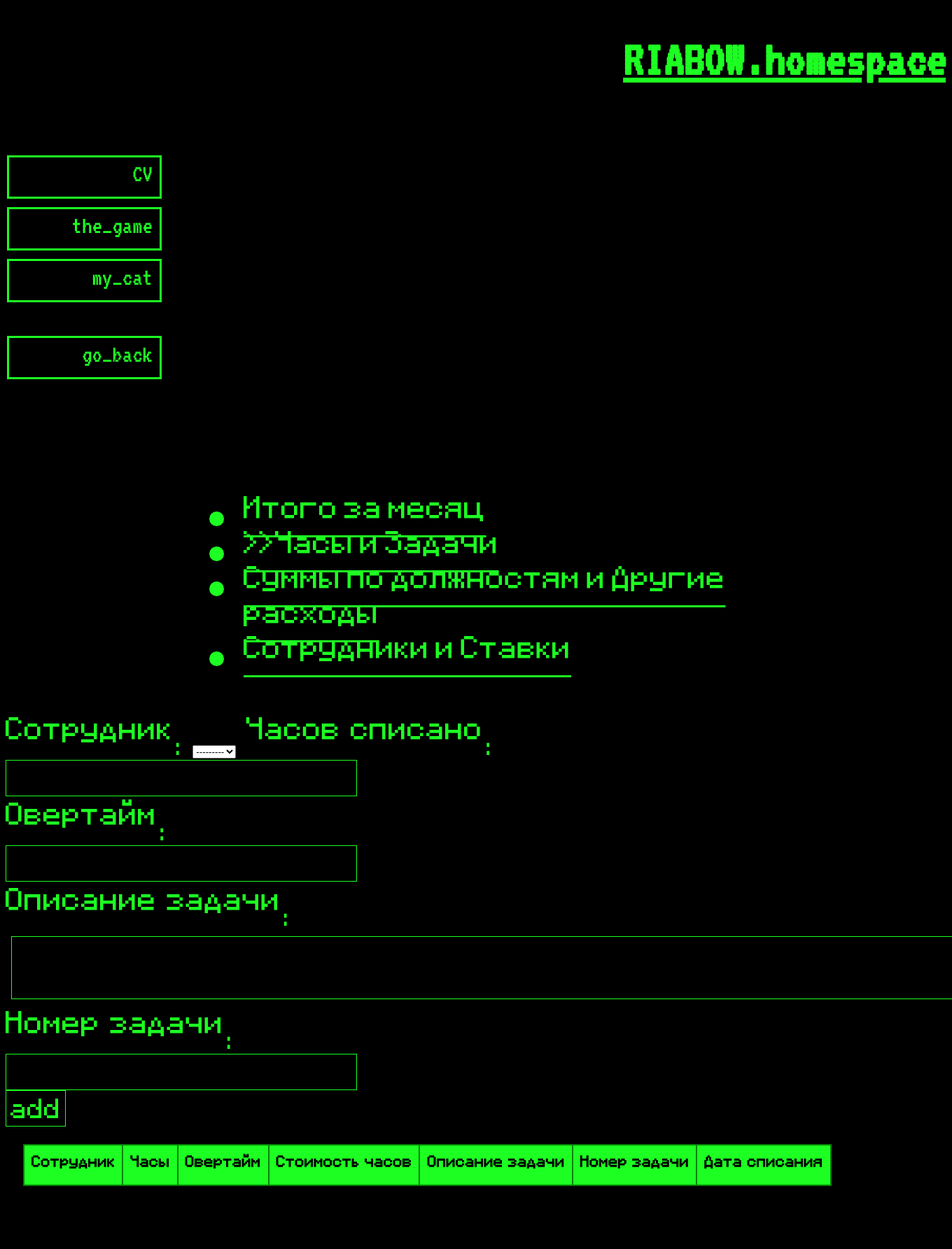
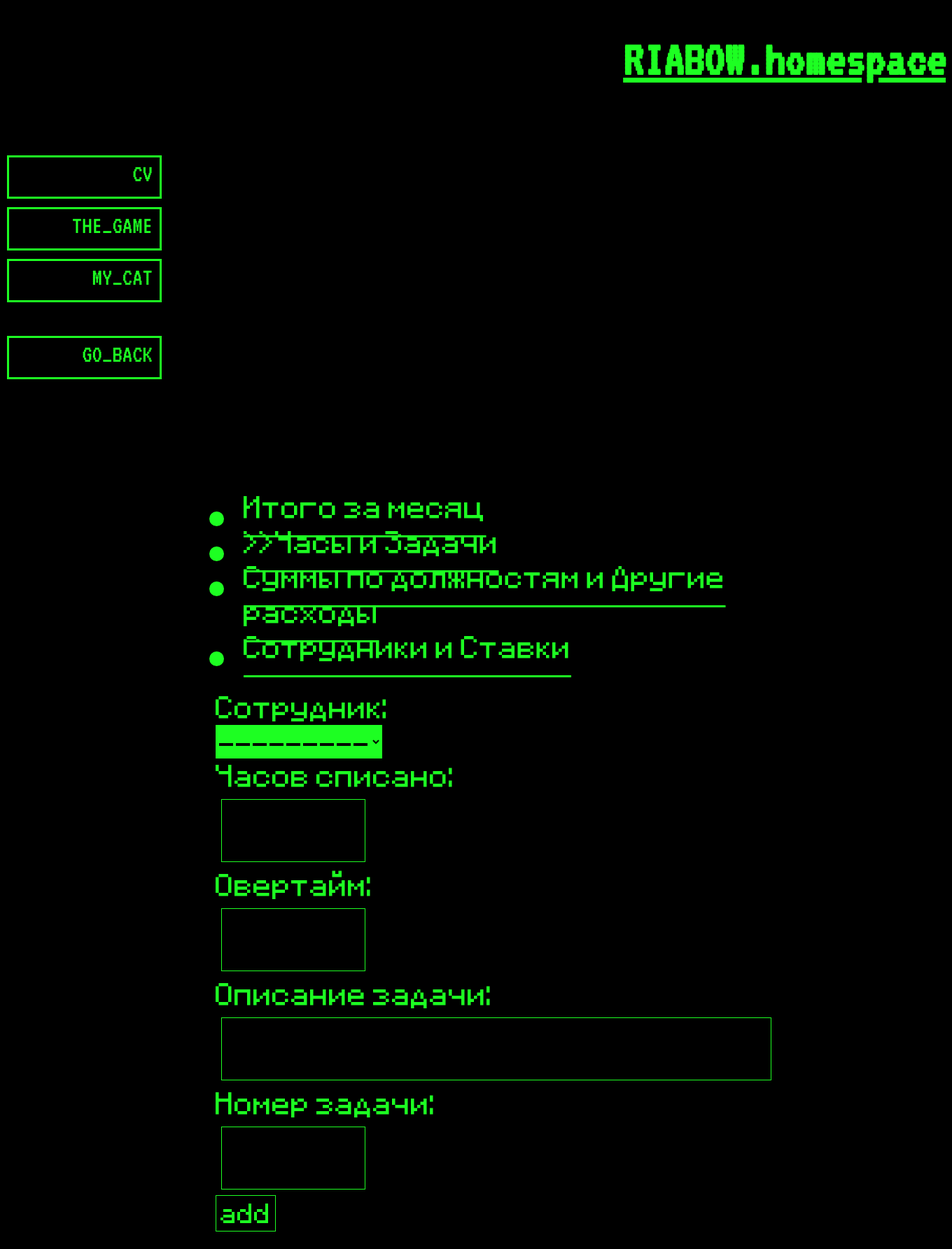
Before and after one commit to riabov-vladimir/riabowcom, a Django app: page /budgetreport/employeehours/ in a window 1360 px wide; the page is wider, and only the part inside the window is pictured. Shown: the top 1785 px of that part at 70% size. Before the commit the page ends 1695 px from the top of that part, so only its background shows below. Run offline with Django 4.2, Linux system fonts and the light colour scheme; data that the repository does not hold is empty.

Commit message:
css overridden a, select, input

```diff
--- a/budgetreport/views.py
+++ b/budgetreport/views.py
@@ -77,7 +77,6 @@ def employee_hours_view(request):
 # 3. Вкладка "Работа по должностям"
 #   GET, POST
 def employee_position_hours_view(request):
-    employees = EmployeeHours.objects.all().order_by('-date_added')
     additional_expenses = AdditionalExpenses.objects.all().order_by('-expense_value')
 
     if request.method == 'POST':
--- a/templates/base.html
+++ b/templates/base.html
@@ -33,14 +33,12 @@
       .wrapper {
         margin: 90px auto;
         text-align: left;
-<!--        align-items: left;-->
         width: 100%;
         position: relative;
       }
       .button {
         padding: 5px 10px 1px 5px;
         margin: 10px 1px 2px 2px;
-<!--        color: #1DFF22;-->
         text-transform: uppercase;
         text-align: right;
         position: relative;
@@ -92,10 +90,7 @@
         text-align: left;
         font-size: 60%;
       }
-
       .frame-div-cv {
-<!--        margin: -335px 1px 1px 401px;-->
-<!--        padding: 20px 50px 200px 50px;-->
         width: 800px;
         margin: -335px 1px 1px 401px;
         padding: 25px 20px;
@@ -105,8 +100,6 @@
         letter-spacing: 3px;
         font-family: "pixel";
         font-size: 13px;
-<!--        width: 600px;-->
-<!--        height: 2000px;-->
       }
       .frame-div-cat {
         margin: -430px 1px 1px 250px;
@@ -120,12 +113,10 @@
       TABLE {
         border-collapse: collapse; /* Убираем двойные линии между ячейками */
         margin: 25px; /* Отступы вокруг таблиц */
-
       }
       TD, TH {
         padding: 10px; /* Поля вокруг содержимого таблицы */
         border: 2px solid green; /* Параметры рамки */
-
         font-size: medium;
       }
       TH {
@@ -194,6 +185,33 @@
         padding: 20px 20px;
         margin: 8px;
       }
+      input[type=text]:focus {
+        width: 100%;
+        border: 5px solid #1DFF22;
+        outline: none;
+        background-color: #054201;
+        font-family: pixel;
+        padding: 20px 20px;
+        margin: 8px;
+      }
+      input[type=number] {
+        width: 22%;
+        font-family: pixel;
+        padding: 20px 20px;
+        margin: 8px;
+      }
+      input[type=number]:focus {
+        width: 22%;
+        font-family: pixel;
+        padding: 20px 20px;
+        margin: 8px;
+        outline: none;
+        background-color: #054201;
+        border: 5px solid #1DFF22;
+      }
+      input[type=number]::-webkit-inner-spin-button {
+        -webkit-appearance: none;
+      }
       a {
         color: #1DFF22;
       }
@@ -204,13 +222,32 @@
         color: #1DFF22;
       }
       a:focus {
-        color: #1DFF22;
+        color: #05c609;
       }
       a:hover {
-        color: #1DFF22;
+        color: #05c609;
       }
       a:active {
         color: #1DFF22;
+      }
+      ::selection {
+        color: black;
+        background: #1DFF22;
+      }
+      select {
+        display: block;
+        font-family: pixel;
+        font-size: 2rem;
+        color: #1DFF22;
+        background-color: #000;
+        background-clip: padding-box;
+        border: 1px solid #1DFF22;
+        transition: border-color 0.15s ease-in-out, box-shadow 0.15s ease-in-out;
+        color: black;
+        background: #1DFF22;
+      }
+      select:focus {
+        outline: none;
       }
     </style>
   </head>
--- a/templates/budgetreport/employee_hours.html
+++ b/templates/budgetreport/employee_hours.html
@@ -14,7 +14,6 @@
             <li><a href="/budgetreport/employeepositionhours/">Суммы по должностям и Другие расходы</a></li>
             <li><a href="/budgetreport/employeeposition/">Сотрудники и Ставки</a></li>
         </ul>
-    </div>
 
     <form action="/budgetreport/employeehours/" method="post">
         {% csrf_token %}
@@ -45,4 +44,5 @@
       </tr>
     {% endfor %}
     </table>
+    </div>
 {% endblock %}
```
Lines whose indentation alone changed are shown as unchanged.
